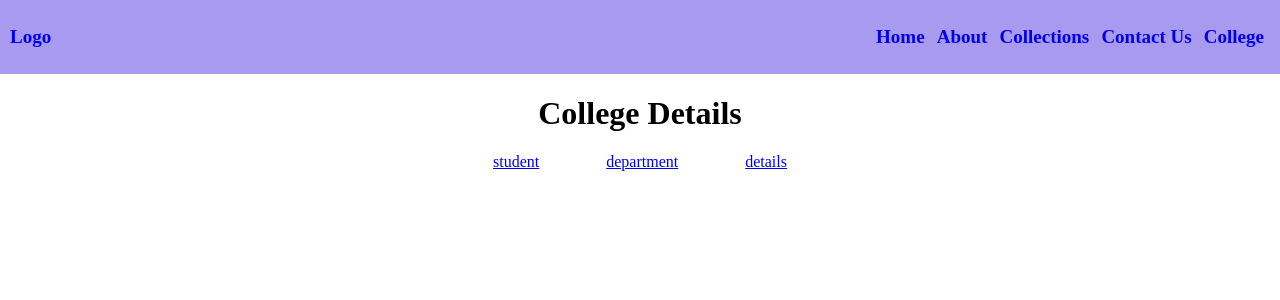
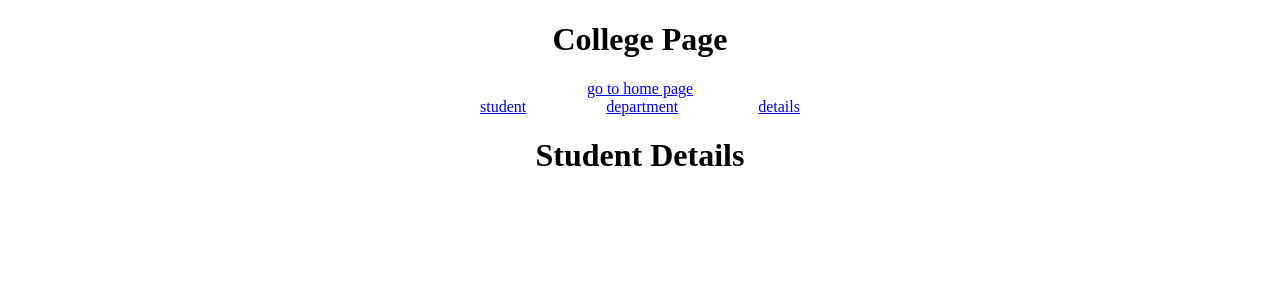
Before and after one commit to kaihatsuRONIT/reactRevision, a React (Vite) app in the folder react-with-router/: page /college in a window 1280 px wide. Shown: the top 300 px of the page. Built offline with nearby package versions, Linux system fonts and the light colour scheme.

Commit message:
navbar only shows on selected routes

```diff
--- a/react-with-router/src/App.jsx
+++ b/react-with-router/src/App.jsx
@@ -10,14 +10,15 @@ import College from "./Routes/College"
 function App() {
   return (
     <>
-      <NavBar />
       <Routes>
-        <Route path="/" element={<Home />} />
-        <Route path="/about" element={<About />} />
-        <Route path="/collections" element={<Collections />} />
-        <Route path="/contact" element={<Contact />} />
+        <Route element={<NavBar />}>
+          <Route path="/" element={<Home />} />
+          <Route path="/about" element={<About />} />
+          <Route path="/collections" element={<Collections />} />
+          <Route path="/contact" element={<Contact />} />
+        </Route>
         <Route path="/college" element={<College />}>
-          <Route path="student" element={<h1>Student Details</h1>} />
+          <Route index element={<h1>Student Details</h1>} />
           <Route path="department" element={<h1>Department Details</h1>} />
           <Route path="details" element={<h1>College Details</h1>} />
         </Route>
--- a/react-with-router/src/NavBar.jsx
+++ b/react-with-router/src/NavBar.jsx
@@ -1,8 +1,9 @@
-import { Link, Navigate } from "react-router";
+import { Link, Navigate, Outlet } from "react-router";
 import './header.css'
 function NavBar() {
     return (
-        <div className="top">
+        <div>
+            <div className="top">
             <div>
                 <Link className="link" to={"/"}><h2>Logo</h2></Link>
             </div>
@@ -16,6 +17,8 @@ function NavBar() {
                 </ul>
             </div>
         </div>
+        <Outlet/>
+        </div>
     )
 }
 export default NavBar;
--- a/react-with-router/src/Routes/College.jsx
+++ b/react-with-router/src/Routes/College.jsx
@@ -2,8 +2,11 @@ import { Link, Outlet, Route, Routes } from "react-router"
 function College() {
     return (
         <div style={{ textAlign: "center"}}>
-            <h1>College Details</h1>
-            <Link className="collgeLink" to={"student"}>student</Link>
+            <h1>College Page</h1>
+            <div>
+                <Link to={"/"} style={{marginBottom:"15px"}}>go to home page</Link>
+            </div>
+            <Link className="collegeLink" to={""}>student</Link>
             <Link className="collegeLink" to={"department"}>department</Link>
             <Link className="collegeLink" to={"details"}>details</Link>
             <Outlet />
--- a/react-with-router/src/header.css
+++ b/react-with-router/src/header.css
@@ -27,5 +27,5 @@ body{
     padding: 10px;
 }
 .collegeLink{
-    margin-left: 67px;
+    margin: 40px;
 }
```
